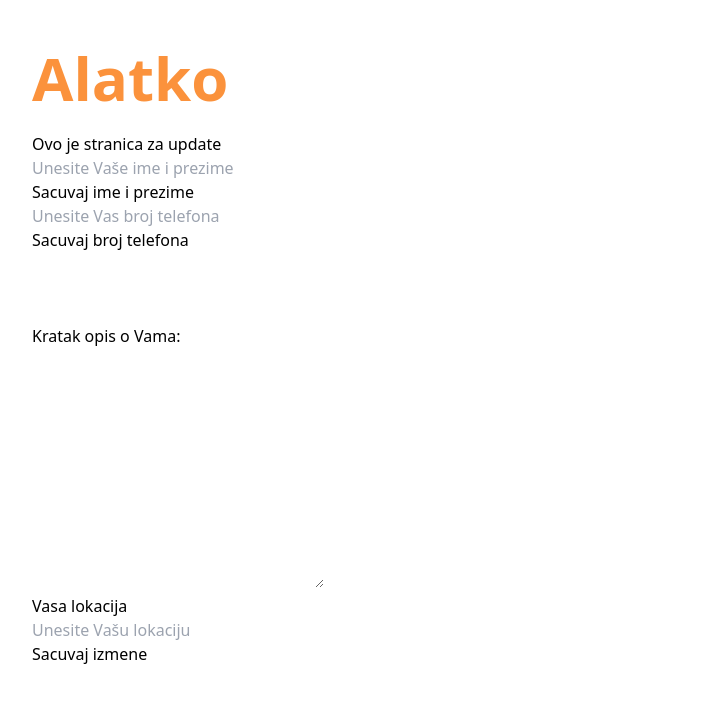
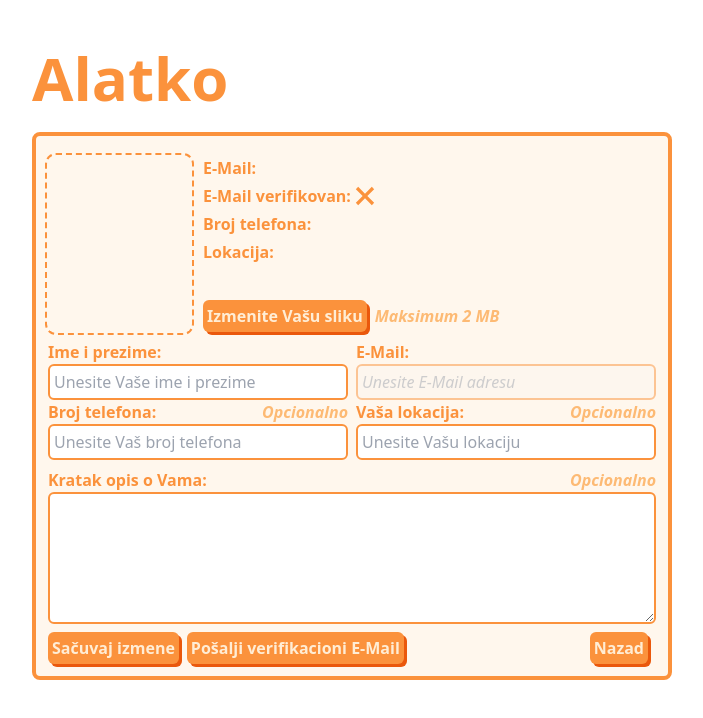
Before and after one commit to Joco223/Alatko, a Nuxt app: page /user/edit in a window 1280 px wide. Shown: the top 718 px of the page, without its empty margins (288-991 px from the left). Built offline with nearby package versions, Linux system fonts and the light colour scheme; no server answers.

Commit message:
Završena user edit stranica

```diff
--- a/app.vue
+++ b/app.vue
@@ -16,7 +16,7 @@
 </script>
 
 <template>
-    <div class="container items-center flex flex-col">
+    <div class="container items-center flex flex-col mx-auto">
         <div class="w-1/2">
             <h2 class="text-6xl self-start font-bold text-orange-400 mb-6 mt-12">Alatko</h2>
             <NuxtPage/>
--- a/assets/css/main.css
+++ b/assets/css/main.css
@@ -4,6 +4,14 @@
 
 .card {
     @apply bg-orange-50 rounded-lg border-4 border-orange-400 p-3;
+}
+
+.errorCard {
+    @apply bg-orange-100 rounded-lg border-4 border-orange-600 p-3;
+}
+
+.imageCard {
+    @apply rounded-lg outline-2 outline-dashed outline-offset-1 outline-orange-400;
 }
 
 .defaultButton {
@@ -14,12 +22,20 @@
     @apply text-3xl font-semibold text-orange-400;
 }
 
+.defaultMediumHeader {
+    @apply text-xl font-semibold text-orange-400;
+}
+
 .defaultSmallHeader {
     @apply text-lg font-semibold text-orange-400;
 }
 
 .defaultText {
     @apply text-orange-400 font-semibold;
+}
+
+.defaultItalicText {
+    @apply text-orange-300 font-semibold italic;
 }
 
 .defaultLightText {
--- a/pages/user/edit.vue
+++ b/pages/user/edit.vue
@@ -1,26 +1,38 @@
 <script setup>
     import { ref } from 'vue'
-    import { getAuth, updateProfile, onAuthStateChanged } from "firebase/auth";
+    import { getAuth, updateProfile, onAuthStateChanged, sendEmailVerification } from "firebase/auth";
     import { getFirestore, getDoc, doc, updateDoc, setDoc } from 'firebase/firestore';
+    import { getStorage, ref as strRef, uploadBytesResumable, getDownloadURL } from 'firebase/storage';
+    const storage = getStorage();
     const auth = getAuth()
     const db = getFirestore();
     auth.languageCode = auth.useDeviceLanguage();
 
     var name = ref('')
+    var email = ref('')
+    var img = ref('')
     var brTel = ref('')
     var errorMsg = ref('')
+    var infoMsg = ref('')
     var opisText = ref('')
     var loc = ref('')
     var userId = null
 
+    var uploadProgress = ref(0)
+    var uploadStatus = ref(false)
+
     onAuthStateChanged(auth, (user) => {
     if (user) {
         name.value = user.displayName;
+        email.value = user.email;
+        img.value = user.photoURL;
         userId = user.uid;
         getUserInfo();
     } else {
         name.value = '';
         brTel.value = '';
+        email.value = '';
+        img.value = '';
         userId = null;
     }
     });
@@ -31,9 +43,9 @@
             displayName: name.value
         }).then(async () => {
             console.log('Name update successful')
-            await navigateTo('/');
         }).catch((error) => {
             errorMsg = error.message;
+            console.log(errorMsg)
         });
     }
 
@@ -49,7 +61,6 @@
             }
         }
     }
-
 
     const updateUserInfo = async() => {
         if (userId != null) {
@@ -71,23 +82,157 @@
             }
         }
     }
+
+    const updateAllInfo = async() => {
+        await updateUser();
+        await updateUserInfo();
+        infoMsg.value = 'Uspešno ste izmenili Vaše podatke'
+        setInterval(() => {
+            infoMsg.value = ''
+        }, 5000);
+    }
+
+    const handleFiles = (file) => {
+        file = event.target.files[0];
+
+        errorMsg.value = '';
+        if (file.size > 1024 * 1024 * 2) {
+            errorMsg.value = 'Slika ne sme biti veća od 2 MB';
+            setInterval(() => {
+                errorMsg.value = ''
+            }, 5000);
+            return;
+        }
+
+        var storageRef = strRef(storage, 'userImages/' + auth.currentUser.uid);
+        var uploadTask = uploadBytesResumable(storageRef, file);
+
+        uploadTask.on('state_changed',
+            (snapshot) => {
+                // Observe state change events such as progress, pause, and resume
+                // Get task progress, including the number of bytes uploaded and the total number of bytes to be uploaded
+                var progress = (snapshot.bytesTransferred / snapshot.totalBytes) * 100;
+                uploadProgress.value = progress;
+                switch (snapshot.state) {
+                    case 'paused':
+                        uploadStatus.value = false;
+                        break;
+                    case 'running':
+                        uploadStatus.value = true;
+                        break;
+                }
+            },
+            (error) => {
+                console.log(error.message)
+            },
+            () => {
+                // Handle successful uploads on complete
+                // For instance, get the download URL: https://firebasestorage.googleapis.com/...
+                uploadStatus.value = false;
+                getDownloadURL(uploadTask.snapshot.ref).then((downloadURL) => {
+                    console.log('File available at', downloadURL);
+                    img.value = downloadURL;
+
+                    if (userId != null) {
+                        updateProfile(auth.currentUser, {
+                            photoURL: downloadURL
+                        }).then(async () => {
+                            console.log('Image update successful')
+                        }).catch((error) => {
+                            errorMsg = error.message;
+                        });
+                    }
+                });
+            }
+        );
+    }
+
+    const sendEmailVer = async() => {
+        sendEmailVerification(auth.currentUser)
+            .then(() => {
+                infoMsg.value = 'Uspešno ste poslali verifikacioni E-Mail';
+                setInterval(() => {
+                    infoMsg.value = ''
+                }, 5000);
+            });
+    }
 </script>
 
 <template>
-    <h2>Ovo je stranica za update</h2>
+    <div class="card">
+        <h3 class="defaultHeader mb-2">{{ auth.currentUser?.displayName }}</h3>
+        <div class="grid gap-x-3 grid-cols-4">
+            <div class="imageCard w-42 h-44 overflow-hidden">
+                <img v-if="img" :src="img" class="rounded-lg object-center" referrerpolicy="no-referrer">
+            </div>
+            <div class="flex flex-col justify-between col-span-2">
+                <div class="flex flex-col">
+                    <span class="defaultText mb-1">E-Mail: {{ auth.currentUser?.email }}</span>
+                    <div class="flex items-center">
+                        <span class="defaultText mb-1">E-Mail verifikovan: </span>
+                        <svg class="fill-orange-400 defaultText mb-1 ml-1" v-if="auth.currentUser?.emailVerified" xmlns="http://www.w3.org/2000/svg" width="20" height="20" viewBox="0 0 24 24"><path d="M20.285 2l-11.285 11.567-5.286-5.011-3.714 3.716 9 8.728 15-15.285z"/></svg>
+                        <svg class="fill-orange-400 defaultText mb-1 ml-1" v-else xmlns="http://www.w3.org/2000/svg" width="20" height="20" viewBox="0 0 24 24"><path d="M23 20.168l-8.185-8.187 8.185-8.174-2.832-2.807-8.182 8.179-8.176-8.179-2.81 2.81 8.186 8.196-8.186 8.184 2.81 2.81 8.203-8.192 8.18 8.192z"/></svg>
+                    </div>
+                    <span class="defaultText mb-1">Broj telefona: {{ brTel }}</span>
+                    <span class="defaultText mb-1">Lokacija: {{ loc }}</span>
+                </div>
+                <div>
+                    <button type="button" class="defaultButton" @click="$refs.file.click()">
+                        <div class="flex items-center">
+                            <span class="defaultLightText">Izmenite Vašu sliku</span>
+                            <svg class="animate-spin ml-1 h-5 w-5 text-white" v-if="uploadStatus" xmlns="http://www.w3.org/2000/svg" fill="none" viewBox="0 0 24 24">
+                                <circle class="opacity-25" cx="12" cy="12" r="10" stroke="currentColor" stroke-width="4"></circle>
+                                <path class="opacity-75" fill="currentColor" d="M4 12a8 8 0 018-8V0C5.373 0 0 5.373 0 12h4zm2 5.291A7.962 7.962 0 014 12H0c0 3.042 1.135 5.824 3 7.938l3-2.647z"></path>
+                            </svg>
+                        </div>
+                    </button>
+                    <span class="defaultItalicText">Maksimum 2 MB</span>
+                    <input type="file" ref="file" @change="handleFiles"  style="display:none;">
+                </div>
+            </div>
+        </div>
+        <div class="grid gap-x-2 grid-cols-2 mt-2">
+            <label class="flex flex-col">
+                <span class="defaultText">Ime i prezime:</span>
+                <input class="defaultInput" v-model="name" type="text" placeholder="Unesite Vaše ime i prezime">
+                <div>
+                    <span class="defaultText">Broj telefona:</span>
+                    <span class="float-right defaultItalicText">Opcionalno</span>
+                </div>
+                <input class="defaultInput" v-model="brTel" type="text" placeholder="Unesite Vaš broj telefona">
+            </label>
+            <label class="flex flex-col">
+                <span class="defaultText">E-Mail:</span>
+                <input class="defaultInput disabled:opacity-50 italic" v-model="email" type="email" placeholder="Unesite E-Mail adresu" readonly disabled>
+                <div>
+                    <span class="defaultText">Vaša lokacija:</span>
+                    <span class="float-right defaultItalicText">Opcionalno</span>
+                </div>
+                <input class="defaultInput" v-model="loc" type="text" placeholder="Unesite Vašu lokaciju">
+            </label>
+        </div>
+        <label class="flex flex-col mt-2">
+            <div>
+                <span class="defaultText">Kratak opis o Vama:</span>
+                <span class="float-right defaultItalicText">Opcionalno</span>
+            </div>
+            <textarea class="defaultInput" v-model="opisText" cols="30" rows="5"></textarea>
+        </label>
+        <div class="mt-2">
+            <button class="defaultButton" @click="updateAllInfo"><span class="defaultLightText">Sačuvaj izmene</span></button>
+            <button class="defaultButton" @click="sendEmailVer" v-if="!auth.currentUser?.emailVerified"><span class="defaultLightText">Pošalji verifikacioni E-Mail</span></button>
+            <NuxtLink to="/" class="float-right">
+                <button class="defaultButton"><span class="defaultLightText">Nazad</span></button>
+            </NuxtLink>
+        </div>
+    </div>
+    <div v-if="errorMsg" class="errorCard mt-2 text-center">
+        <span class="defaultText">Došlo je do greške: {{ errorMsg }}</span>
+    </div>
+    <div v-else-if="infoMsg" class="card mt-2 text-center">
+        <span class="defaultText">{{ infoMsg }}</span>
+    </div>
+    <button type="button" className="bg-indigo-500" disabled>
 
-    <input v-model="name" type="text" placeholder="Unesite Vaše ime i prezime"><br>
-    <button @click="updateUser">Sacuvaj ime i prezime</button><br>
-    <input v-model="brTel" type="text" placeholder="Unesite Vas broj telefona"><br>
-    <button @click="updateUserInfo">Sacuvaj broj telefona</button><br>
-    <div>{{ errorMsg }}</div>
-
-    <br>
-    <br>
-    <br>
-    <label>Kratak opis o Vama:</label><br>
-    <textarea v-model="opisText" cols="30" rows="10"></textarea><br>
-    <label>Vasa lokacija</label><br>
-    <input type="text" v-model="loc" placeholder="Unesite Vašu lokaciju"><br>
-    <button @click="updateUserInfo">Sacuvaj izmene</button><br>
+    </button>
 </template>
```
Also changed, not shown: pages/index.vue (+11 -4 lines).
